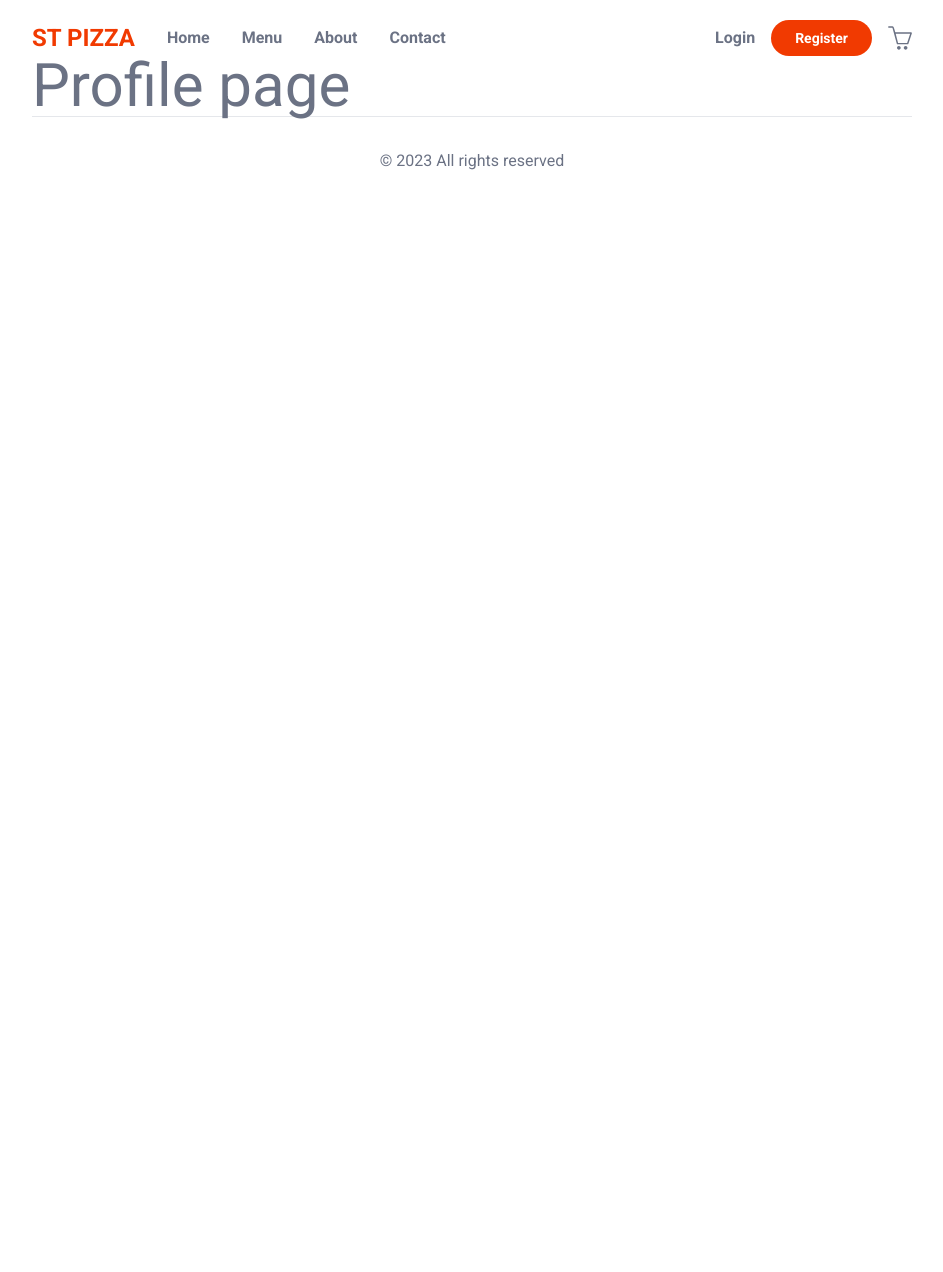
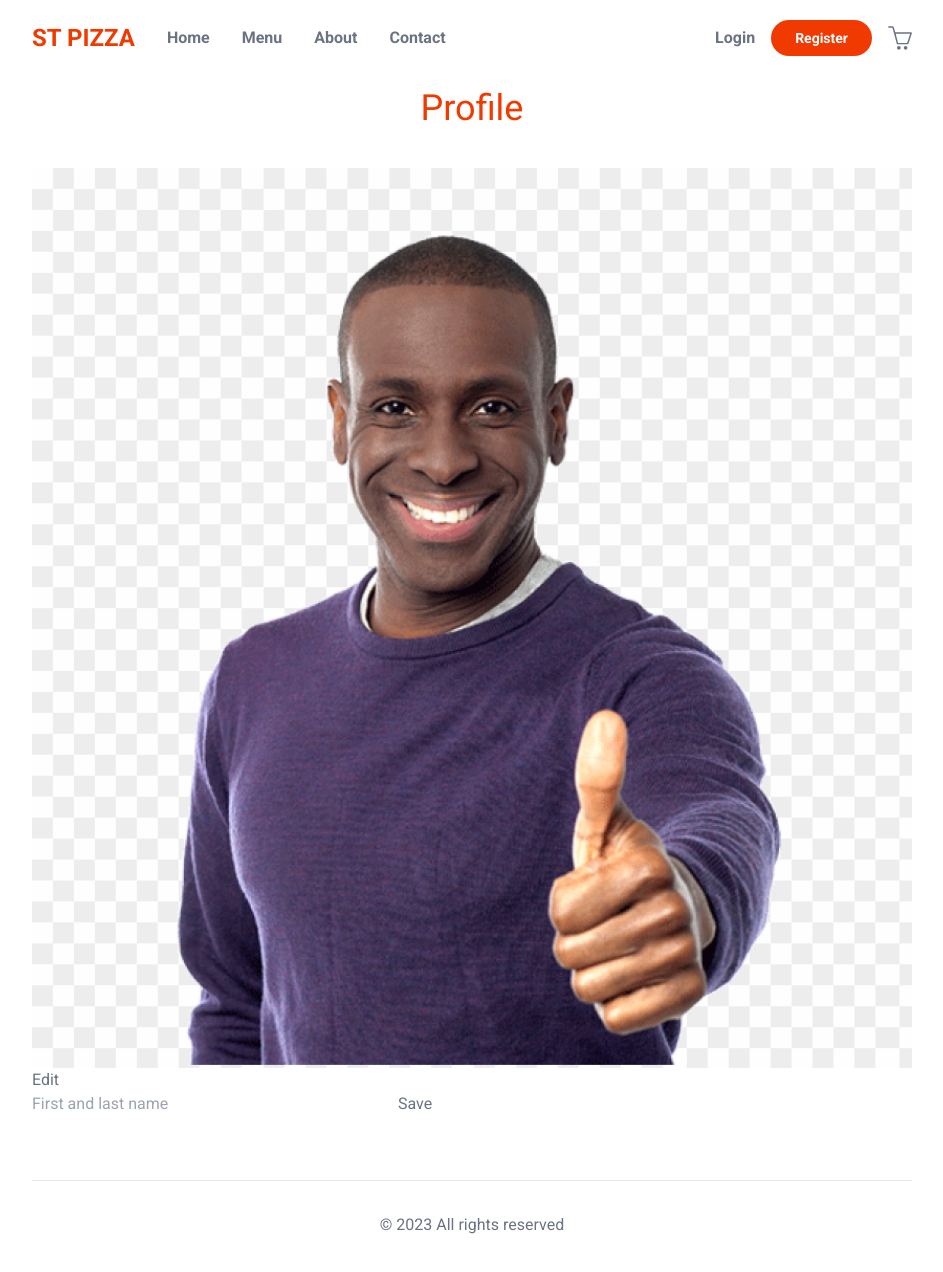
Before and after one commit to Mahdi-Alaee/food-ordering-app, a Next.js app: page /profile in a window 1280 px wide. Shown: the top 1272 px of the page, without its empty margins (168-1111 px from the left). Before the commit the page ends 800 px from the top, so only its background shows below. Built offline with nearby package versions, Linux system fonts and the light colour scheme; no server answers.

Commit message:
coding profile page structure

```diff
--- a/src/app/profile/page.tsx
+++ b/src/app/profile/page.tsx
@@ -1,7 +1,33 @@
-export default function Profile(){
-    return (
-        <main>
-            <h1 className="text-6xl">Profile page</h1>
-        </main>
-    )
+import Image from "next/image";
+
+export default function Profile() {
+  return (
+    <main className="mb-16">
+      {/* title */}
+      <h1 className="text-redColor text-4xl mt-8 text-center mb-10">Profile</h1>
+
+      {/* content */}
+      <div>
+        {/* left */}
+        <div>
+          {/* profile photo */}
+          <Image
+            src="/images/person.png"
+            alt="person profile image"
+            width="10000"
+            height="10000"
+          />
+          {/* edit button */}
+          <button type="button">Edit</button>
+        </div>
+        {/* right */}
+        <form>
+          {/* first and last name */}
+          <input type="text" placeholder="First and last name" />
+          <input type="text" />
+          <button type="submit">Save</button>
+        </form>
+      </div>
+    </main>
+  );
 }
```
Also changed, not shown: public/images/person.png (added).
